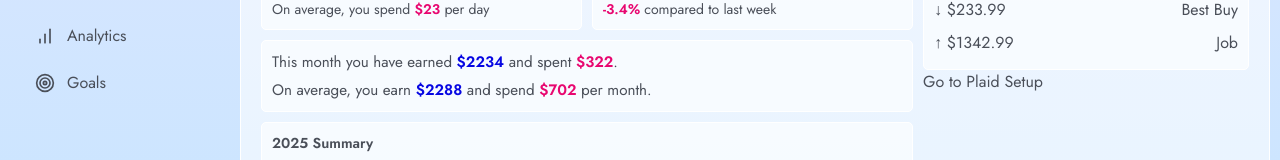
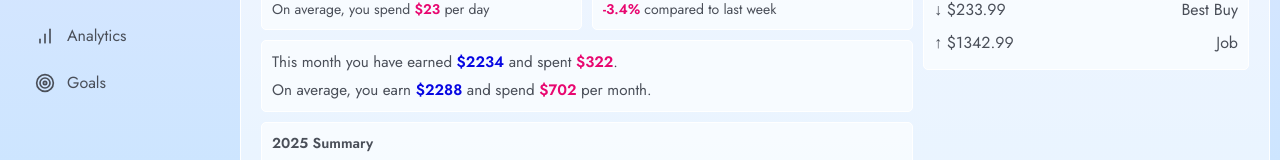
Before and after one commit to Sahil-Sharma-603/Money-Lens-App, a Next.js app in the folder frontend/: page /pages/dashboard in a window 1280 px wide. Shown: the part 174-334 px from the top of the page. Built offline with nearby package versions, Linux system fonts and the light colour scheme.

Commit message:
move plaid setup to settings button

```diff
--- a/frontend/src/app/components/NavBar.tsx
+++ b/frontend/src/app/components/NavBar.tsx
@@ -14,7 +14,7 @@ export default function NavBar() {
     { name: 'Transactions', path: '/pages/transactions', icon: <CreditCard size={20} /> },
     { name: 'Analytics', path: '/pages/analytics', icon: <BarChart size={20} /> },
     { name: 'Goals', path: '/pages/goals', icon: <Target size={20} /> },
-    { name: 'Settings', path: '/pages/settings', icon: <Settings size={20} />, isBottom: true },
+    { name: 'Settings', path: '/pages/plaid-setup', icon: <Settings size={20} />, isBottom: true },
   ];
 
   return (
--- a/frontend/src/app/pages/dashboard/page.tsx
+++ b/frontend/src/app/pages/dashboard/page.tsx
@@ -6,7 +6,6 @@ import Balance from './components/Balance';
 import Summary from './components/Summary';
 import Transactions from './components/Transactions';
 import BarChartComponent from './components/BarChartComponent';
-import Link from 'next/link';
 
 export default function Dashboard() {
   return (
@@ -33,10 +32,6 @@ export default function Dashboard() {
 
         <div style={{ flex: '1', display: 'flex', flexDirection: 'column', marginLeft: 10 }}>
           <Transactions />
-          {/* This should be moved elsewhere */}
-          <Link className="btn" href="/pages/plaid-setup">
-            Go to Plaid Setup
-          </Link>
         </div>
       </Card>
     </div>
```
